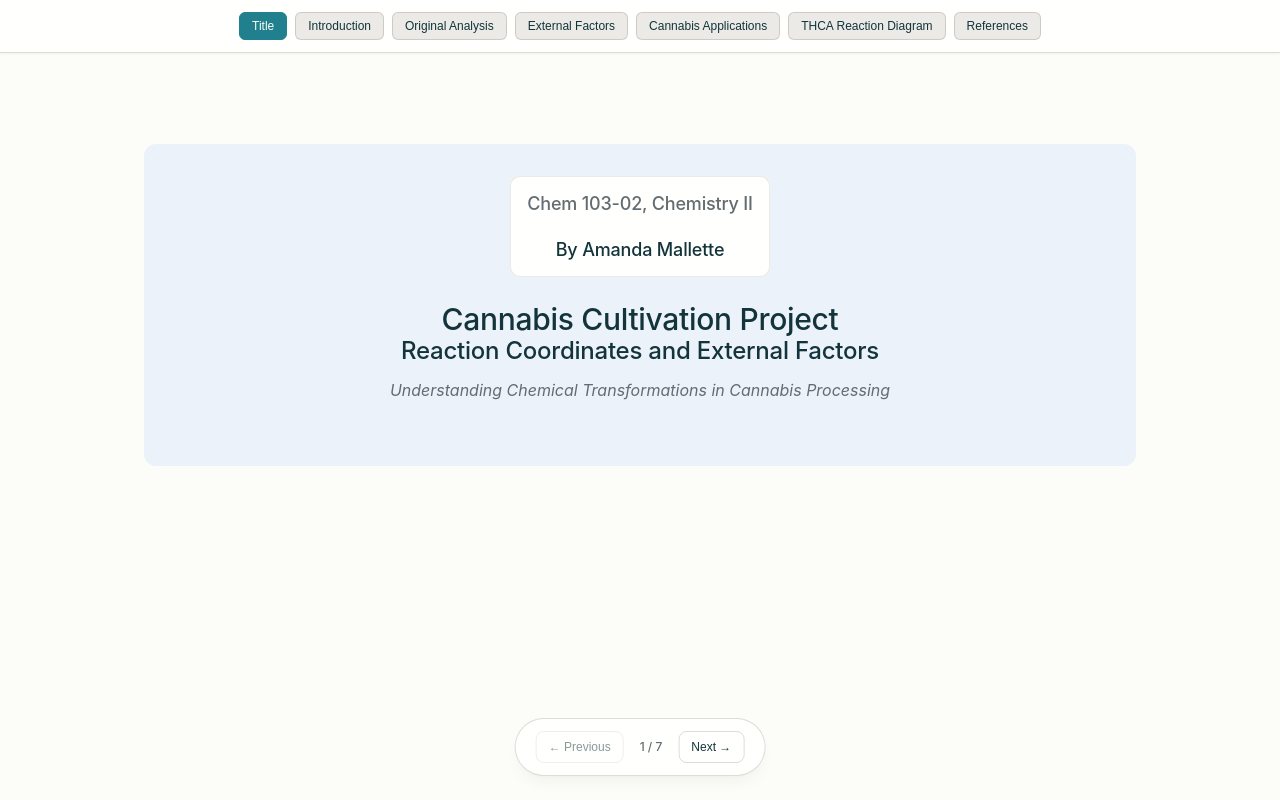
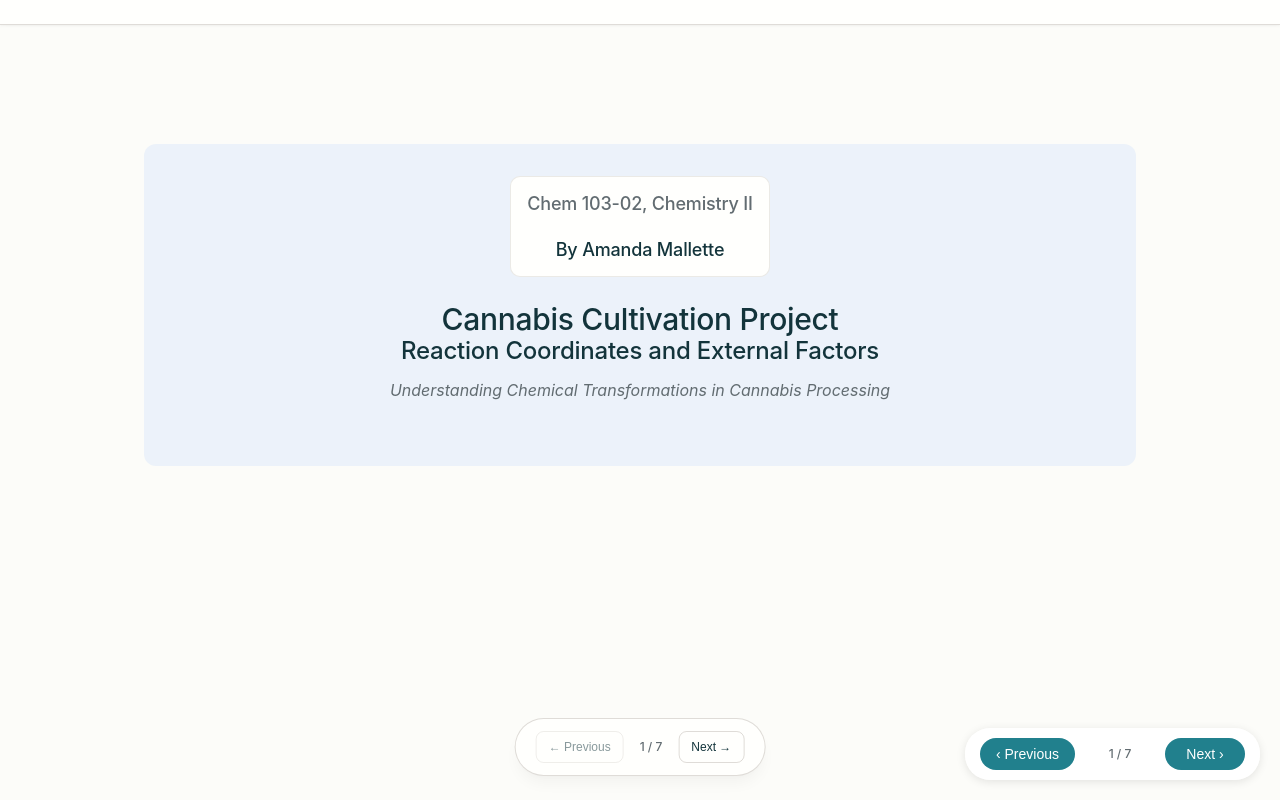
Before and after one commit to Skiehi13/Kinetics, a plain HTML site: page index.html in a window 1280 px wide. Drawn offline with Linux system fonts and the light colour scheme; a web font is replaced by a local one.

Commit message:
Implement slide navigation controls
Added slide navigation controls with previous and next buttons.

```diff
--- a/index.html
+++ b/index.html
@@ -10,13 +10,13 @@
     <div class="app-container">
         <!-- Navigation -->
         <nav class="slide-nav">
-            <button class="nav-btn active" data-slide="0">Title</button>
-            <button class="nav-btn" data-slide="1">Introduction</button>
-            <button class="nav-btn" data-slide="2">Original Analysis</button>
-            <button class="nav-btn" data-slide="3">External Factors</button>
-            <button class="nav-btn" data-slide="4">Cannabis Applications</button>
-            <button class="nav-btn" data-slide="5">THCA Reaction Diagram</button>
-            <button class="nav-btn" data-slide="6">References</button>
+         <!-- Slide Navigation Controls (positioned in bottom right corner) -->
+<div class="slide-controls">
+    <button id="prev-slide" class="control-btn" onclick="previousSlide()">‹ Previous</button>
+    <span id="slide-counter" class="slide-counter">1 / 7</span>
+    <button id="next-slide" class="control-btn" onclick="nextSlide()">Next ›</button>
+</div>
+
         </nav>
 
         <!-- Slide 0: Title -->
```
